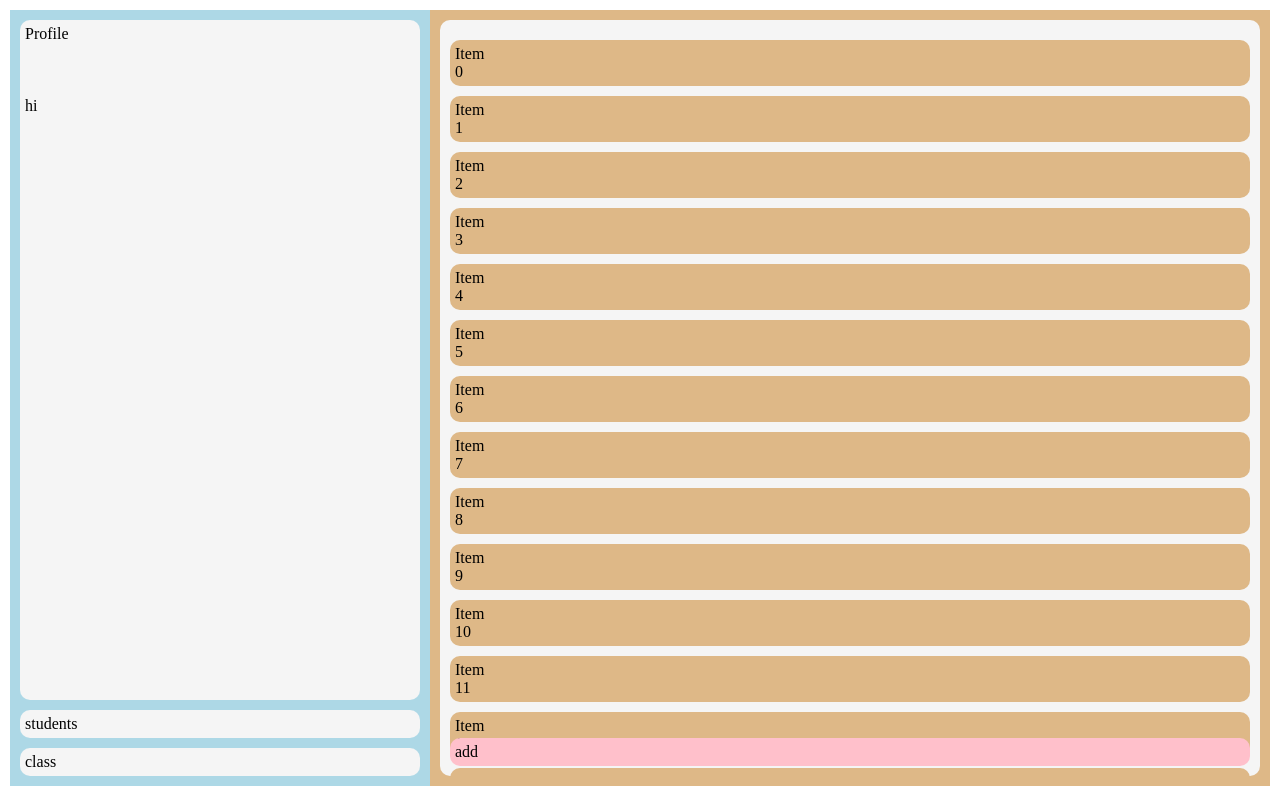
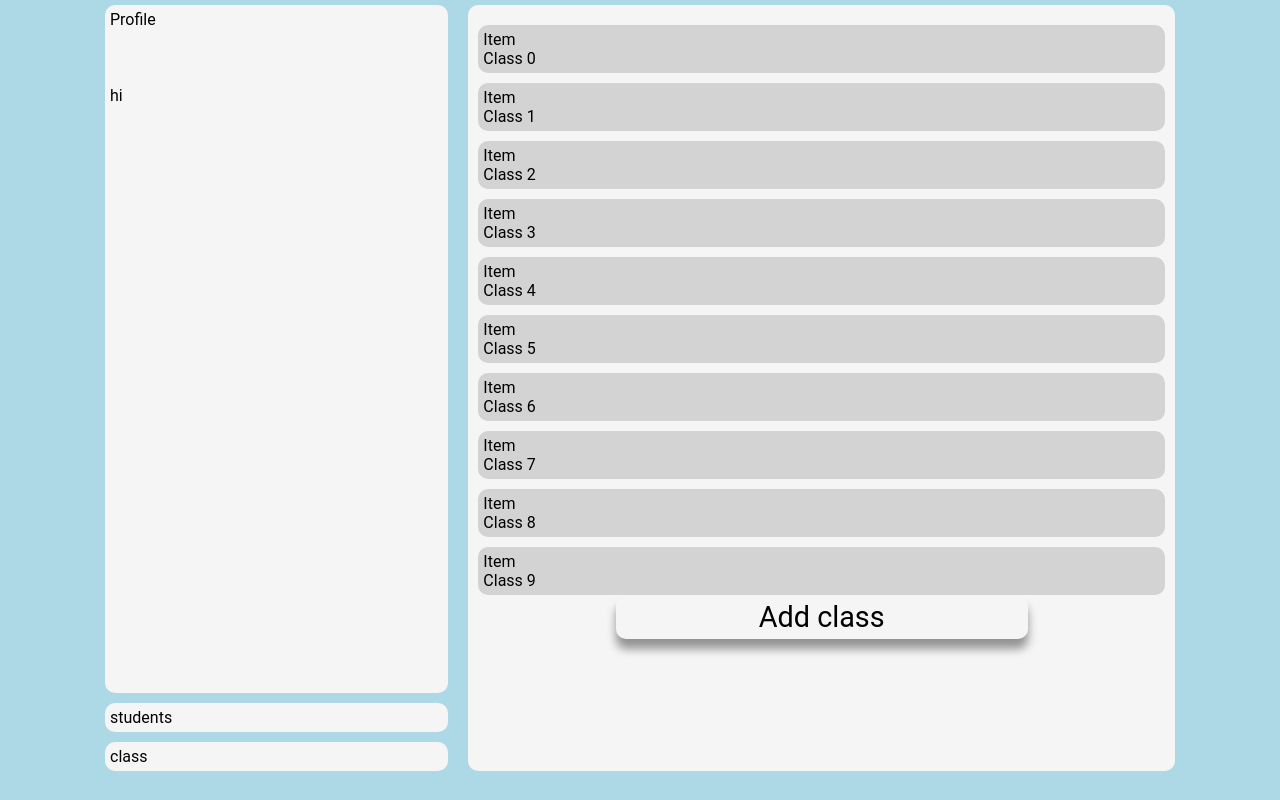
Before and after one commit to JumboCode/TUPIT, a Next.js app in the folder frontend/: page /admin in a window 1280 px wide. Built offline with nearby package versions, Linux system fonts and the light colour scheme.

Commit message:
Working commit for final styling!
Co-authored-by: sarahsvahn <sarahsvahn@users.noreply.github.com>
Co-authored-by: sgilfeather <sgilfeather@users.noreply.github.com>

```diff
--- a/frontend/src/pages/admin/index.jsx
+++ b/frontend/src/pages/admin/index.jsx
@@ -5,22 +5,46 @@ import styles from './index.module.scss';
 import classNames from 'classnames/bind';
 const cx = classNames.bind(styles);
 
+const getListData = (isClass, studentNum, classNum) => {
+  const length = isClass ? classNum : studentNum;
+  return Array.from({ length: length }, (_, i) => i).map((num) => {
+    return {
+      id: num,
+      name: `${isClass ? 'Class' : 'Student'} ${num}`,
+    };
+  });
+};
+
 const Admin = () => {
+  const [isClass, setIsClass] = React.useState(true);
+  const [studentNum, setStudentNum] = React.useState(20);
+  const [classNum, setClassNum] = React.useState(10);
   return (
     <>
+      <style jsx global>{`
+        body {
+          background-color: lightblue;
+        }
+      `}</style>
       <div className={cx('admin-content')}>
         <div className={cx('admin-control')}>
-          <ControlContainer />
+          <ControlContainer setIsClass={setIsClass} />
         </div>
         <div className={cx('admin-display')}>
-          <DisplayContainer />
+          <DisplayContainer
+            isClass={isClass}
+            studentNum={studentNum}
+            setStudentNum={setStudentNum}
+            classNum={classNum}
+            setClassNum={setClassNum}
+          />
         </div>
       </div>
     </>
   );
 };
 
-const ControlContainer = () => {
+const ControlContainer = ({ setIsClass }) => {
   return (
     <div className={cx('admin-control-container')}>
       <div className={cx('admin-control-profile')}>
@@ -34,10 +58,10 @@ const ControlContainer = () => {
         </p>
       </div>
       <div className={cx('admin-control-buttons')}>
-        <div className={cx('admin-control-buttons-item')}>
+        <div className={cx('admin-control-buttons-item')} onClick={() => setIsClass(false)}>
           <p>students</p>
         </div>
-        <div className={cx('admin-control-buttons-item')}>
+        <div className={cx('admin-control-buttons-item')} onClick={() => setIsClass(true)}>
           <p>class</p>
         </div>
       </div>
@@ -45,15 +69,27 @@ const ControlContainer = () => {
   );
 };
 
-const DisplayContainer = () => {
+const DisplayContainer = ({ isClass, studentNum, setStudentNum, classNum, setClassNum }) => {
   const DisplayListItem = (props) => {
     return (
       <div className={cx('admin-display-list-item')}>
         <li>
           Item
           <br />
-          {props.num}
+          {props.name}
         </li>
+      </div>
+    );
+  };
+  const AddButton = ({ isClass, addToStudentNum, addToClassNum }) => {
+    return (
+      <div
+        className={cx('admin-display-add-button')}
+        onClick={isClass ? addToClassNum : addToStudentNum}
+      >
+        <button>
+          <p>Add {isClass ? 'class' : 'student'}</p>
+        </button>
       </div>
     );
   };
@@ -61,13 +97,15 @@ const DisplayContainer = () => {
     <div className={cx('admin-display-container')}>
       <div className={cx('admin-display-list')}>
         <ul>
-          {Array.from({ length: 20 }, (_, i) => i).map((num) => {
-            return <DisplayListItem num={num} key={num} />;
+          {getListData(isClass, studentNum, classNum).map((el) => {
+            return <DisplayListItem key={el.id} name={el.name} />;
           })}
         </ul>
-        <div className={cx('admin-display-add-button')}>
-          <p>add</p>
-        </div>
+        <AddButton
+          isClass={isClass}
+          addToStudentNum={() => setStudentNum(studentNum + 1)}
+          addToClassNum={() => setClassNum(classNum + 1)}
+        />
       </div>
     </div>
   );
--- a/frontend/src/pages/admin/index.module.scss
+++ b/frontend/src/pages/admin/index.module.scss
@@ -1,14 +1,15 @@
 .admin-content {
   display: flex;
   flex-direction: row;
+  gap: 10px;
 
-  margin: 10px;
+  margin: 100px;
+  margin-top: 0px;
+  margin-bottom: 0px;
   height: 97vh;
-  background-color: lightyellow;
 }
 
 .admin-control {
-  background-color: lightblue;
   width: 100%;
   height: 100%;
   flex-shrink: 2;
@@ -20,7 +21,7 @@
   flex-direction: column;
   justify-content: space-between;
   gap: 10px;
-  padding: 10px;
+  padding: 5px;
 }
 
 .admin-control-profile {
@@ -48,7 +49,6 @@
 }
 
 .admin-display {
-  background-color: burlywood;
   display: flex;
   width: 100%;
   flex-shrink: 1;
@@ -56,7 +56,7 @@
 
 .admin-display-container {
   width: 100%;
-  padding: 10px;
+  padding: 5px;
 }
 
 .admin-display-list {
@@ -71,7 +71,7 @@
 }
 
 .admin-display-list-item {
-  background-color: burlywood;
+  background-color: lightgray;
   width: 100%;
   margin-top: 10px;
   padding: 5px;
@@ -79,11 +79,15 @@
 }
 
 .admin-display-add-button {
-  background-color: pink;
+  background-color: whitesmoke;
+  box-shadow: 0px 10px 10px rgba(0, 0, 0, 0.4);
   z-index: 1;
   position: sticky;
+  margin: auto;
+  text-align: center;
+  font-size: 1.8em;
   bottom: 0%;
-  width: 100%;
+  width: 60%;
   padding: 5px;
   border-radius: 10px;
 }
@@ -92,6 +96,10 @@
 @media screen and (max-width: 768px) {
   .admin-content {
     flex-direction: column;
+    gap: 0px;
+    margin: 7.5%;
+    margin-top: 0px;
+    margin-bottom: 0px;
   }
 
   .admin-control {
--- a/frontend/src/styles/global/base.scss
+++ b/frontend/src/styles/global/base.scss
@@ -1 +1,5 @@
 @use './reset';
+p,
+li {
+  font-family: 'Roboto', sans-serif;
+}
```
